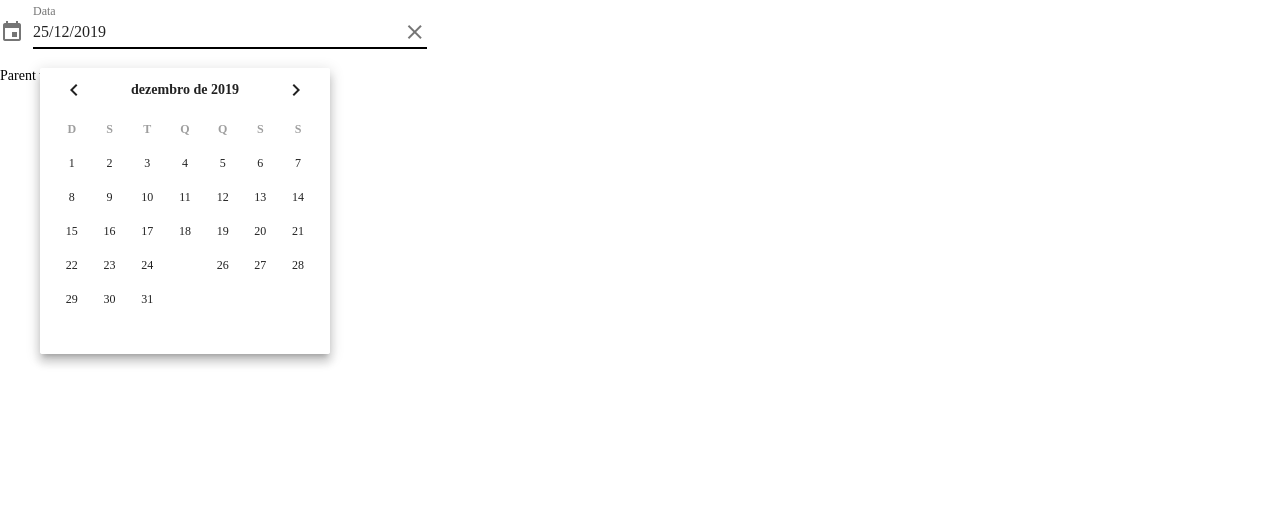
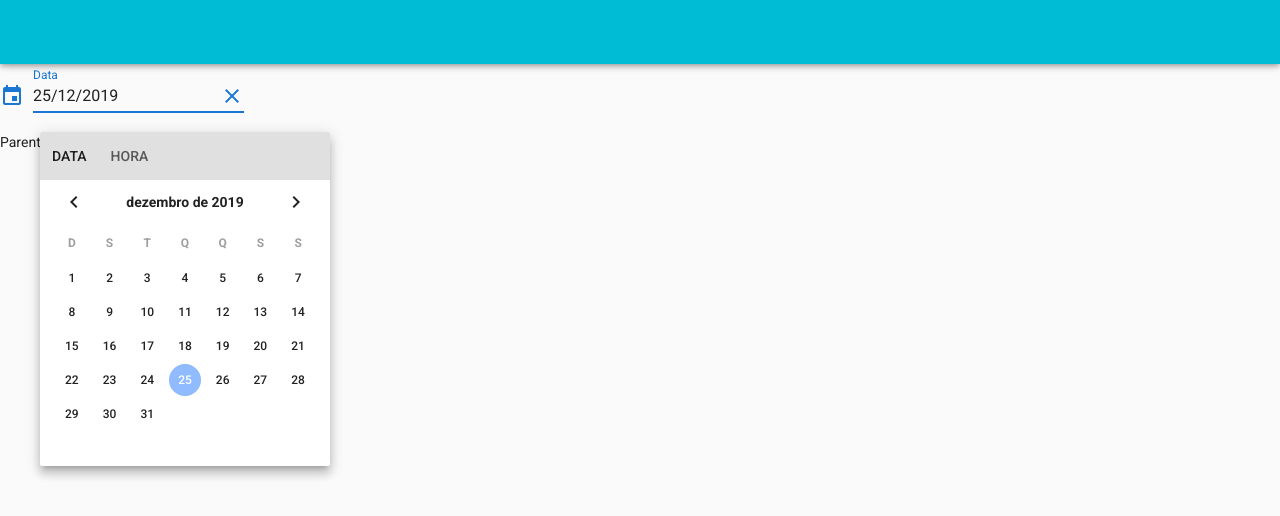
Before and after one commit to juareznasato/vuetify-datetime, a Vue app: page / in a window 1280 px wide. Both pictures are taken after a click on the element "Data". Shown: the top 516 px of the page. Built offline with nearby package versions, Linux system fonts and the light colour scheme.

Commit message:
new datetime code.

```diff
--- a/src/App.vue
+++ b/src/App.vue
@@ -1,8 +1,11 @@
 <template>
-  <div id="app">
-    <VuetifyDateTime v-model="value" v-bind:label="label" v-bind:config="config" />
-    Parent v-model: {{ value }}
-  </div>
+  <v-app id="inspire">
+    <v-toolbar dark app fixed clipped-left color="cyan"></v-toolbar>
+    <v-content>
+      <VuetifyDateTime v-model="value" v-bind:label="label" v-bind:config="config" />
+      Parent v-model: {{ value }}
+    </v-content>
+  </v-app>
 </template>
 
 <script>
@@ -17,6 +20,8 @@ export default {
     value: 1577239200000, //1557673468418, // 12/05/2019 12:04:28
     label: "Data",
     config: {
+      tabDateTitle: "Data",
+      tabTimeTitle: "Hora",
       locale: "pt-BR",
       format: "DD/MM/YYYY",
       clearable: true
--- a/src/components/VuetifyDateTime.vue
+++ b/src/components/VuetifyDateTime.vue
@@ -9,9 +9,6 @@
           lazy
           transition="scale-transition"
           offset-y
-          full-width
-          max-width="290"
-          min-width="290px"
           data-app="true"
         >
           <v-text-field
@@ -22,12 +19,32 @@
             slot="activator"
             prepend-icon="event"
           ></v-text-field>
+
+
+          <v-tabs color="grey lighten-2" slider-color="cyan" v-model="activeTab">
+            <v-tab v-bind:key="0" ripple>{{ config.tabDateTitle }}</v-tab>
+            <v-tab v-bind:key="1" ripple>{{ config.tabTimeTitle }}</v-tab>
+            <v-tabs-items>
+              <v-tab-item v-bind:key="0">
+                <v-card flat style="overflow: auto">
                   <v-date-picker
                     v-model="modDate"
                     v-on:input="(menu = false), emit()"
                     v-bind:locale="config.locale"
                     no-title
                   ></v-date-picker>
+                </v-card>
+              </v-tab-item>
+              <v-tab-item v-bind:key="1">
+                <v-card flat>
+                  <v-time-picker v-model="time" @change="menuTime = false" format="24hr" landscape></v-time-picker>
+                </v-card>
+              </v-tab-item>
+            </v-tabs-items>
+          </v-tabs>
+
+
+
         </v-menu>
       </v-flex>
     </v-layout>
@@ -51,7 +68,7 @@ export default {
     config: {
       type: Object,
       default: function() {
-        return { locale: "pt-BR", format: "DD/MM/YYYY", clearable: false };
+        return { tabDateTitle: "Data", tabTimeTitle: "Hora", locale: "pt-BR", format: "DD/MM/YYYY", clearable: false };
       }
     }
   },
@@ -60,7 +77,8 @@ export default {
     modDateFormatted: "",
     time: "00:00:00",
     menu: false,
-    readonly: true
+    readonly: true,
+    activeTab: 0
   }),
   computed: {
     compShow: {
```
Lines whose indentation alone changed are shown as unchanged.
